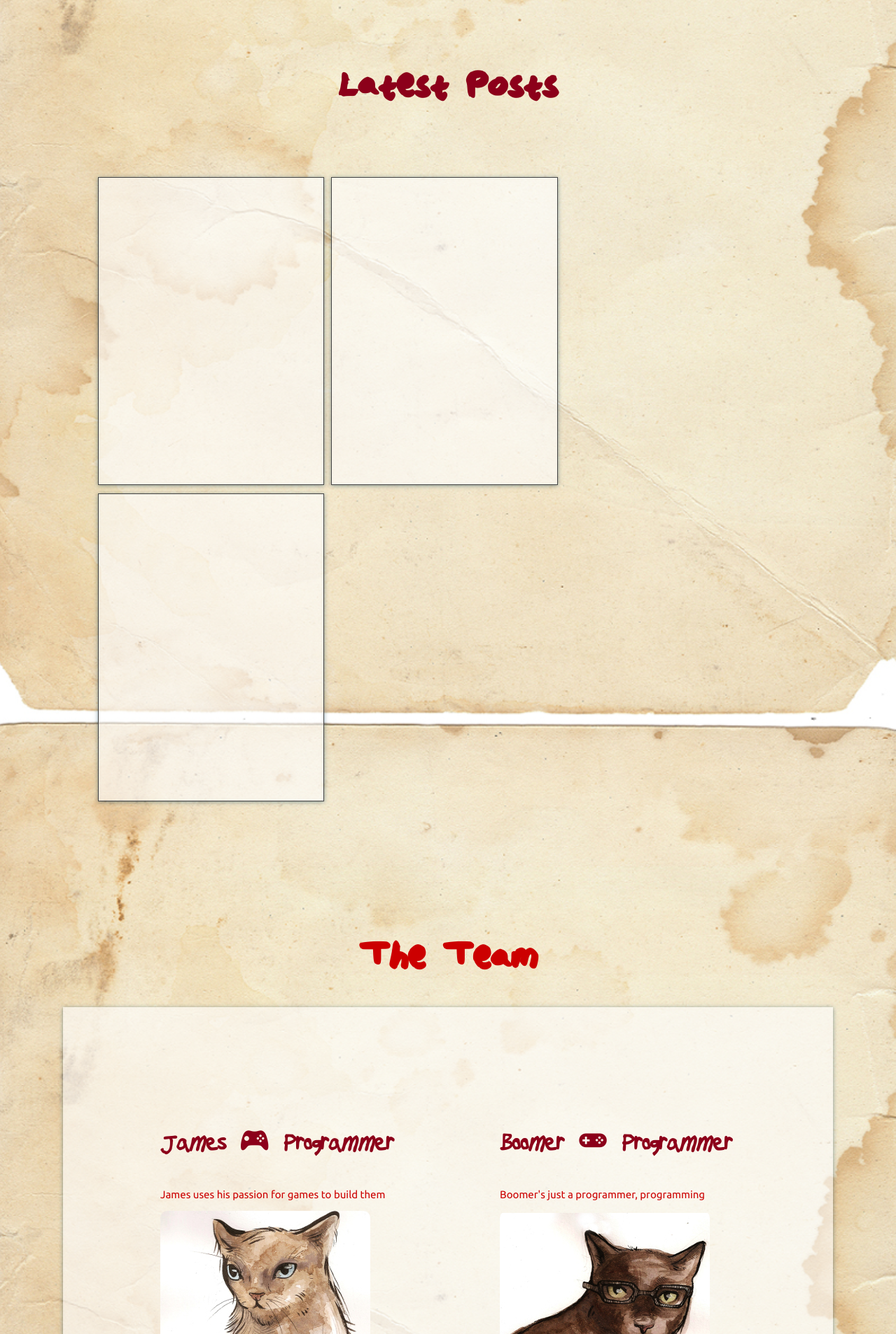
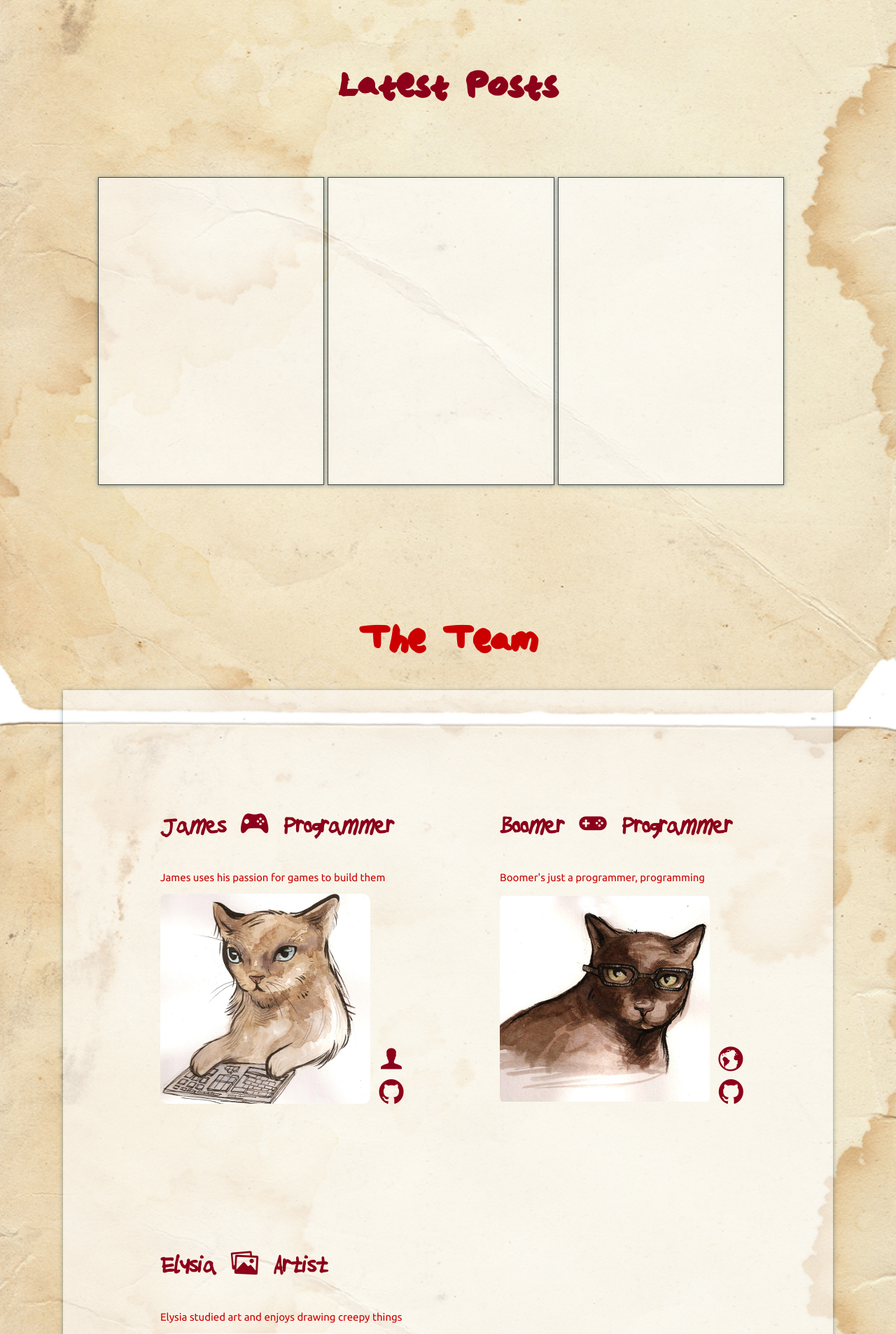
Before and after one commit to herman-rogers/DevyardWeb, a Django app: page / in a window 1280 px wide. Shown: the part 1975-3881 px from the top of the page at 70% size. Run offline with Django 3.2, Linux system fonts and the light colour scheme; data that the repository does not hold is empty; some libraries are stand-ins or nearby versions; some web fonts are replaced.

Commit message:
Favicon changes, firefox update

```diff
--- a/DevyardWeb/html/templates/BlogMain.html
+++ b/DevyardWeb/html/templates/BlogMain.html
@@ -5,7 +5,8 @@
 	<head>
 		<meta name="BlogMain" content="text/html; charset=iso-8859-1"/>
 		<link rel="stylesheet" type="text/css" href="/static/css/ionicons.css"/>
-		<link rel="stylesheet" type="text/css" href="/static/css/blogmain.css/" />
+    <link rel="stylesheet" type="text/css" href="/static/css/blogmain.css/" />
+    <link rel="shortcut icon" href="/static/images/favicon.ico/" >
 		<title>TheDevyard</title>
 	</head>
 	    <div id=TopHeading>
--- a/DevyardWeb/html/templates/DevyardHomepage.html
+++ b/DevyardWeb/html/templates/DevyardHomepage.html
@@ -5,7 +5,7 @@
 		<meta name="HomePage" content="text/html; charset=iso-8859-1"/>
 		<link rel="stylesheet" type="text/css" href="/static/css/ionicons.css"/>
 		<link rel="stylesheet" type="text/css" href="/static/css/homepage.css/" />
-    <link rel="shortcut icon" href="/static/images/favicon.ico/" />
+    <link rel="shortcut icon" href="/static/images/favicon.ico/" >
     <title>TheDevyard</title>
 	</head>
 	    <div id=TopHeading>
--- a/DevyardWeb/html/templates/DreamHearth.html
+++ b/DevyardWeb/html/templates/DreamHearth.html
@@ -1,7 +1,8 @@
 <!DOCTYPE html PUBLIC "-//W3C//DTD XHTML 1.0 Strict//EN" "http://www.w3.org/TR/xhtml1/DTD/xhtml1-strict.dtd">
 <html xmlns="http://www.w3.org/1999/xhtml">
 	<head>
-		<meta http-equiv="Content-Type" content="text/html; charset=utf-8">
+    <meta http-equiv="Content-Type" content="text/html; charset=utf-8">
+    <link rel="shortcut icon" href="/static/images/favicon.ico/" >
 		<title>The Devyard | DreamHearth</title>
 		<script type='text/javascript' src='https://ssl-webplayer.unity3d.com/download_webplayer-3.x/3.0/uo/jquery.min.js'></script>
 		<script type="text/javascript">
--- a/DevyardWeb/html/templates/archbase.html
+++ b/DevyardWeb/html/templates/archbase.html
@@ -5,7 +5,8 @@
 	<head>
 		<meta name="BlogMain" content="text/html; charset=iso-8859-1"/>
 		<link rel="stylesheet" type="text/css" href="/static/css/ionicons.css"/>
-		<link rel="stylesheet" type="text/css" href="/static/css/blogmain.css/" />
+    <link rel="stylesheet" type="text/css" href="/static/css/blogmain.css/" />
+    <link rel="shortcut icon" href="/static/images/favicon.ico/" >
 		<title>TheDevyard</title>
 	</head>
 	    <div id=TopHeading>
--- a/DevyardWeb/static/css/homepage.css
+++ b/DevyardWeb/static/css/homepage.css
@@ -115,10 +115,10 @@ p{
     border: 				.5px solid #444;
     -webkit-box-shadow: 	0px 0px 12px rgba(0, 0, 0, 0.4);
     box-shadow: 			0px 1px 6px rgba(23, 69, 88, .5);
-    padding: 				1em;
-    margin-right:           10px;
+    padding: 				        1em;
+    margin-right:           5px;
     margin-bottom:          0.5em;
-    padding: 				0.8em;
+    padding: 				        0.8em;
     width:                  283px;
     height:                 400px;
     max-height:             400px;
@@ -131,8 +131,8 @@ p{
 #BlogUpdate p{
     text-align:             left;
     margin-top:             25px;
-	width:                  250px;
-	max-width:              250px;
+  	width:                  250px;
+	max-width:                250px;
 }
 #SecondSubheading{
     padding: 				1em;
```
